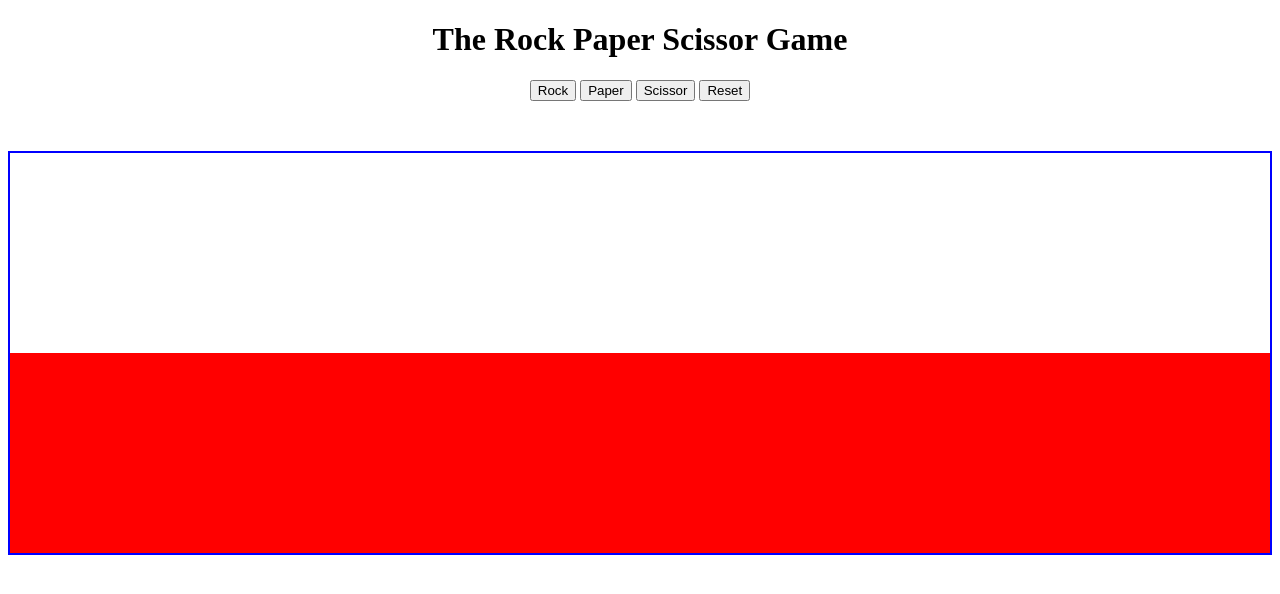
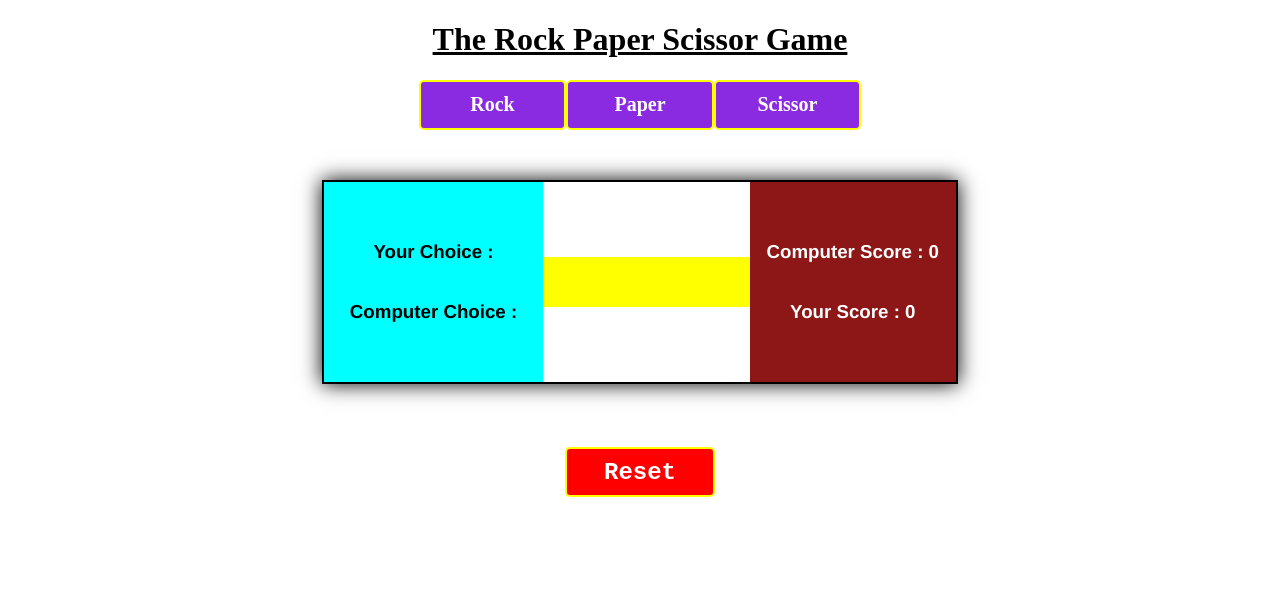
Before and after one commit to ManuBuddHa/RockPaperScissor, a plain HTML site: page index.html in a window 1280 px wide. Both pictures are taken after a click on the button "Reset". Drawn offline with Linux system fonts and the light colour scheme.

Commit message:
Completed

```diff
--- a/index.html
+++ b/index.html
@@ -8,19 +8,23 @@
 </head>
 <body>
    <center>
-      <h1>The Rock Paper Scissor Game</h1>
-      <button onclick="playRock()">Rock</button>
-      <button onclick="playPaper()">Paper</button>
-      <button onclick="playScissor()">Scissor</button>
-      <button onclick="reset">Reset</button>
+      <h1><u>The Rock Paper Scissor Game</u></h1>
+      <div class="buttons">
+         <button onclick="playRock()">Rock</button>
+         <button onclick="playPaper()">Paper</button>
+         <button onclick="playScissor()">Scissor</button>
+      </div>
    </center>
    <div id="show">
       <div class="choices">
          <h3 id="humanChoice"></h3>
          <h3 id="computerChoice"></h3>
       </div>
-      <div class="result"></div>
+      <h3 class="final"></h3>
+      <div class="result">
+      </div>
    </div>
+   <center><button onclick="reset()" class="reset">Reset</button></center>
    <script src="script.js"></script>
 </body>
 </html>
--- a/script.js
+++ b/script.js
@@ -2,12 +2,18 @@ let computerChoice;
 let humanChoice;
 let humanScore=0;
 let computerScore=0;
-const human=document.getElementById("humanChoice");
-const comp=document.getElementById("computerChoice");
-const score=document.querySelector(".result");
-const Result=document.createElement("h3");
+const human=document.getElementById("humanChoice"); //html h3 of class humanChoice to Output the Human choice
+const comp=document.getElementById("computerChoice"); //html h3 of class computerChoice to Output the computer choice
+const result=document.querySelector(".result");
+const final=document.querySelector(".final");
 const Hscore=document.createElement("h3");
 const Cscore=document.createElement("h3");
+human.textContent="Your Choice : "
+comp.textContent="Computer Choice : "
+result.appendChild(Cscore);
+result.appendChild(Hscore);
+Hscore.textContent="Your Score : 0";
+Cscore.textContent="Computer Score : 0";
 function playRock()
 {
    humanChoice="rock";
@@ -62,29 +68,30 @@ function playRound(humanChoice,computerChoice){
       lose()
    }
    else if(humanChoice==computerChoice){
-      Result.textContent="Draw";
-      score.appendChild(Result);
+      final.textContent="Draw";
       Hscore.textContent="Your Score : "+humanScore;
       Cscore.textContent="Computer Score : "+computerScore;
-      score.appendChild(Cscore);
-      score.appendChild(Hscore);
    }
    else{
-      Result.textContent="You Won";
-      score.appendChild(Result);
+      final.textContent="You Won";
       humanScore++;
       Hscore.textContent="Your Score : "+humanScore;
       Cscore.textContent="Computer Score : "+computerScore;
-      score.appendChild(Cscore);
-      score.appendChild(Hscore);
    }
 }
 function lose(){
-   Result.textContent="You Lose";
-   score.appendChild(Result);
+   final.textContent="You Lose";
    computerScore++;
    Hscore.textContent="Your Score : "+humanScore;
    Cscore.textContent="Computer Score : "+computerScore;
-   score.appendChild(Cscore);
-   score.appendChild(Hscore);
 }
+function reset()
+{
+   humanScore=0;
+   computerScore=0;
+   Hscore.textContent="Your Score : 0";
+   Cscore.textContent="Computer Score : 0";
+   human.textContent="Your Choice : "
+   comp.textContent="Computer Choice : "
+   final.textContent="";
+}
--- a/styles.css
+++ b/styles.css
@@ -1,6 +1,7 @@
 .result{
-   background-color: red;
+   background-color: rgb(141, 22, 22);
    height: 200px;
+   width: 33%;
    display: flex;
    flex-direction: column;
    align-items: center;
@@ -9,13 +10,55 @@
    color: white;
 }
 #show{
-   border: 2px solid blue;
+   border: 2px solid black;
    margin: 50px auto auto auto;
+   font-family: 'Franklin Gothic Medium', 'Arial Narrow', Arial, sans-serif;
+   width: 50%;
+   box-shadow: 0px 0px 20px black;
+   display: flex;
+   align-items: center;
+   justify-content: space-between;
 }
 .choices{
    height: 200px;
+   width: 35%;
    display: flex;
    flex-direction: column;
    align-items: center;
    justify-content: center;
+   background-color: cyan;
 }
+.final{
+   color: blue;
+   background: yellow;
+   width: 33%;
+   height: 50px;
+   display: flex;
+   align-items: center;
+   justify-content: center;
+   font-size: 25px;
+}
+.buttons{
+   width: 35%;
+   display: flex;
+   align-items: center;
+   justify-content: space-between;
+}
+button{
+   width: 150px;
+   height: 50px;
+   border: 2px solid yellow;
+   border-radius: 5px;
+   background-color: blueviolet;
+   color: white;
+   font-family: 'Times New Roman', Times, serif;
+   font-weight: bold;
+   font-size: 20px;
+}
+.reset{
+   margin-top: 5%;
+   background-color: red;
+   color: white;
+   font-size: 24px;
+   font-family:'Courier New', Courier, monospace;
+}
```
